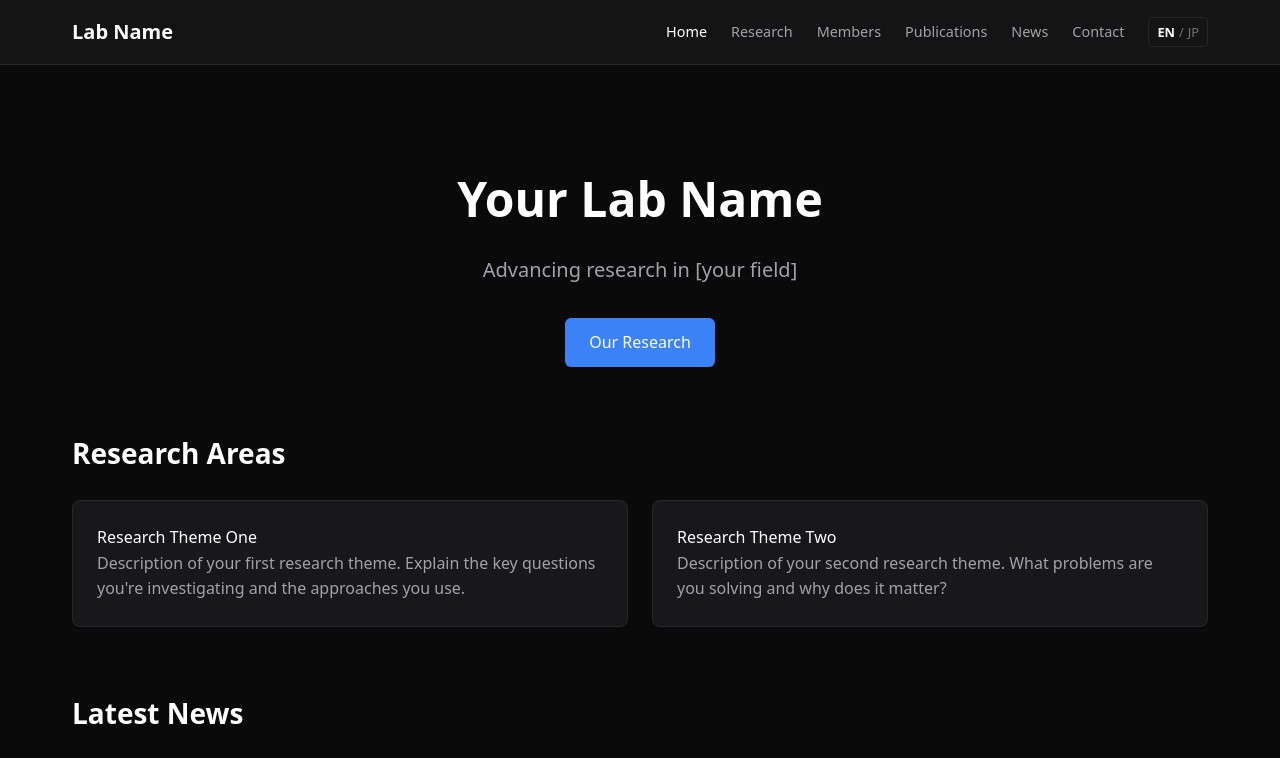
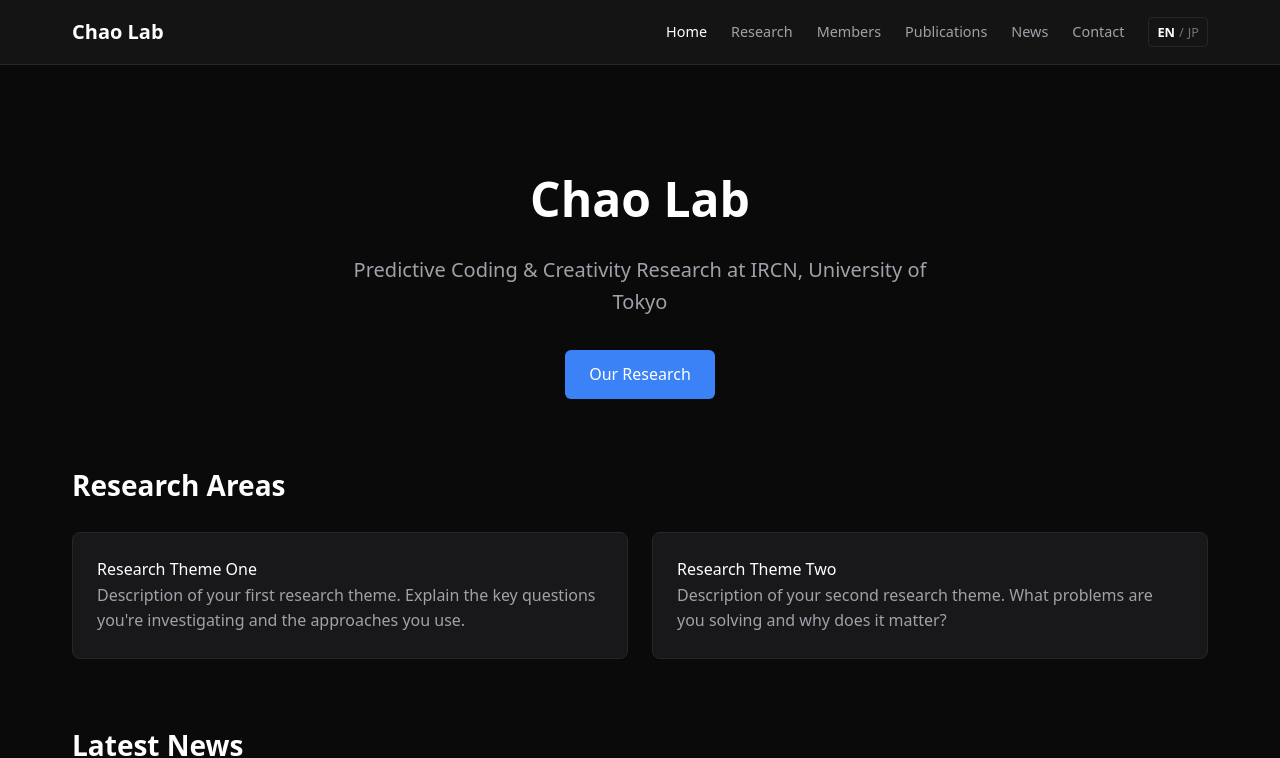
Before and after one commit to Amityar01/chaolab-ircn, a Next.js app: page / in a window 1280 px wide. Shown: the top 758 px of the page. Built offline with nearby package versions, Linux system fonts and the light colour scheme.

Commit message:
Configure for Chao Lab IRCN

```diff
--- a/content/settings/homepage.yaml
+++ b/content/settings/homepage.yaml
@@ -1,9 +1,9 @@
 labName:
-  en: Your Lab Name
-  ja: 研究室名
+  en: Chao Lab
+  ja: Chao研究室
 
 tagline:
-  en: Advancing research in [your field]
-  ja: ［研究分野］の研究を推進
+  en: Predictive Coding & Creativity Research at IRCN, University of Tokyo
+  ja: 東京大学IRCN 予測符号化と創造性の研究
 
 heroImage: /uploads/hero.jpg
--- a/public/config.yml
+++ b/public/config.yml
@@ -1,8 +1,8 @@
 backend:
   name: github
-  repo: YOUR_USERNAME/YOUR_REPO  # Change this to your GitHub repo
-  branch: main
-  base_url: https://your-site.vercel.app  # Change this to your deployed URL
+  repo: Amityar01/chaolab-ircn
+  branch: master
+  base_url: https://chaolab-ircn.vercel.app
   auth_endpoint: /api/auth
 
 media_folder: public/uploads
--- a/src/app/layout.tsx
+++ b/src/app/layout.tsx
@@ -6,8 +6,8 @@
 import './globals.css';
 
 export const metadata: Metadata = {
-  title: 'Lab Name - Research Laboratory',
-  description: 'Research laboratory website',
+  title: 'Chao Lab - IRCN, University of Tokyo',
+  description: 'Predictive Coding & Creativity Research Laboratory at IRCN, University of Tokyo',
 };
 
 export default function RootLayout({
--- a/src/components/Navigation.tsx
+++ b/src/components/Navigation.tsx
@@ -30,7 +30,7 @@
     <nav className="nav">
       <div className="nav-container">
         <Link href="/" className="nav-logo">
-          Lab Name
+          Chao Lab
         </Link>
 
         {/* Desktop nav */}
```
